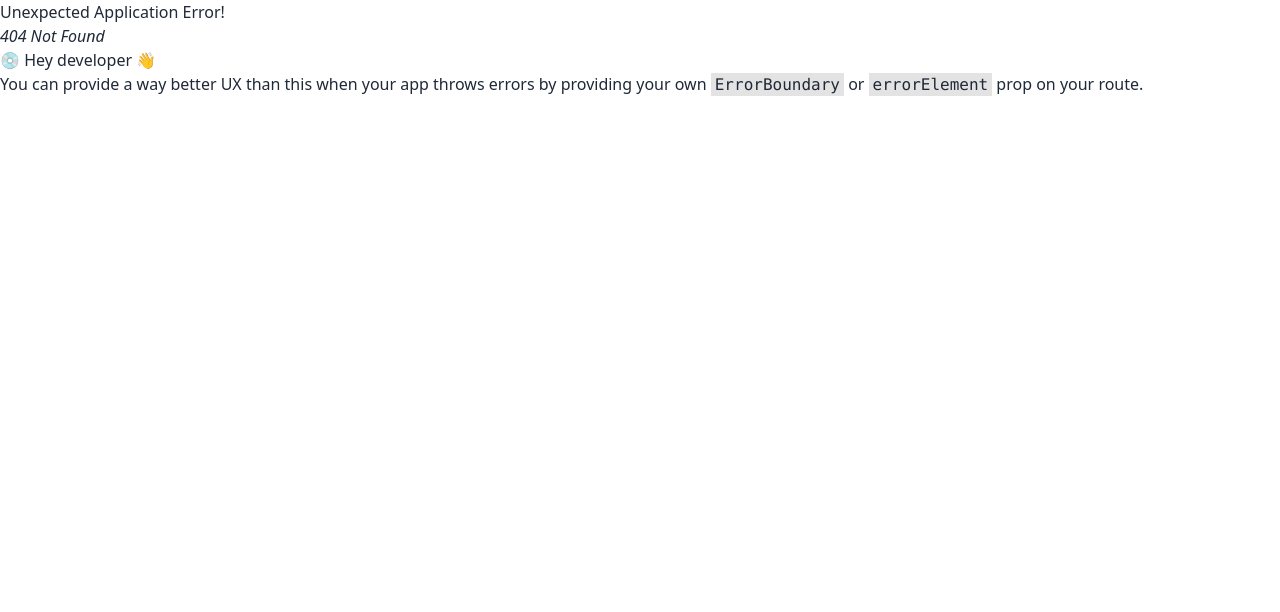
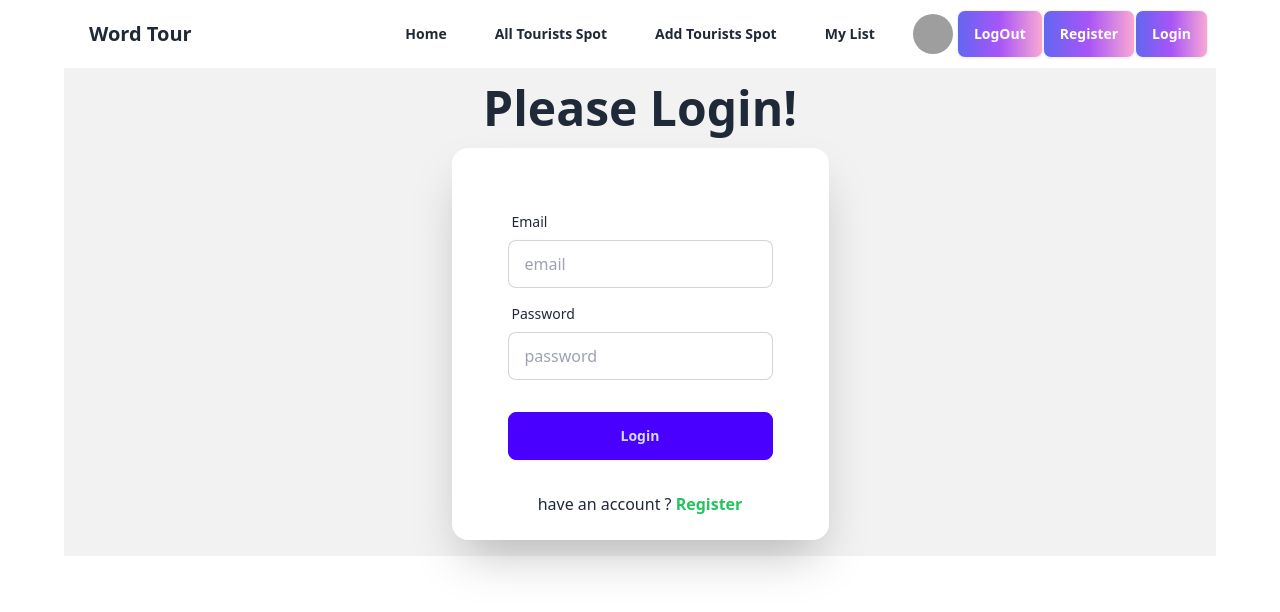
Before and after one commit to SopnilSwapon/world-tour-client, a React (Vite) app: page /login in a window 1280 px wide. Before the commit this address had no page. Shown: the top 612 px of the page. Built offline with nearby package versions, Linux system fonts and the light colour scheme; no server answers; grey boxes are pictures that could not be loaded.

Commit message:
added login form and login function

```diff
--- a/package.json
+++ b/package.json
@@ -18,6 +18,7 @@
     "react-dom": "^18.2.0",
     "react-icons": "^5.1.0",
     "react-router-dom": "^6.23.0",
+    "react-toastify": "^10.0.5",
     "sort-by": "^1.2.0",
     "sweetalert2": "^11.10.8"
   },
--- /dev/null
+++ b/src/Pages/Login/Login.jsx
@@ -0,0 +1,68 @@
+import { useContext } from "react";
+import { Link } from "react-router-dom";
+import { AuthContext } from "../../Provider/AuthProvider";
+import Swal from "sweetalert2";
+import { ToastContainer, toast } from 'react-toastify';
+  import 'react-toastify/dist/ReactToastify.css';
+
+const Login = () => {
+    const {login} = useContext(AuthContext)
+    const handleLogin = e => {
+         e.preventDefault();
+         const form = e.target;
+         const email = form.email.value;
+         const password = form.password.value;
+         login(email, password)
+         .then(result => {
+            console.log(result.user);
+            Swal.fire({
+                icon: "success",
+                title: "YAY",
+                text: "Login Successful!",
+            });
+         })
+         .catch(error => {
+            console.error(error.message);
+            toast.error('You have an wrong email & password')
+
+         })
+    }
+    return (
+        <div>
+            <div className="hero bg-base-200">
+                <div className="hero-content flex-col">
+                    <div className="text-center lg:text-left">
+                        <h1 className="text-5xl font-bold">Please Login!</h1>
+                    </div>
+                    <div className="card shrink-0 w-full max-w-sm shadow-2xl bg-base-100 p-6">
+                        <form onSubmit={handleLogin} className="card-body">
+                            <div className="form-control">
+                                <label className="label">
+                                    <span className="label-text">Email</span>
+                                </label>
+                                <input type="email" name="email" placeholder="email" className="input input-bordered" required />
+                            </div>
+
+                            <div className="form-control relative">
+                                <label className="label">
+                                    <span className="label-text">Password</span>
+                                </label>
+                                <input type='password' name="password" placeholder="password" className="input input-bordered" required />
+
+                            </div>
+                            <div className="form-control mt-6">
+                                <button className="btn btn-primary">Login</button>
+                            </div>
+                        </form>
+                        <div className="text-center">
+                            <Link to='/register'>have an account ? <span className="text-green-500 font-bold">Register</span></Link>
+                        </div>
+                    </div>
+                </div>
+            </div>
+            <ToastContainer></ToastContainer>
+        </div>
+    );
+};
+
+export default Login;
--- a/src/Pages/Navbar/Navbar.jsx
+++ b/src/Pages/Navbar/Navbar.jsx
@@ -1,12 +1,26 @@
+import { useContext } from "react";
 import { NavLink } from "react-router-dom";
+import { AuthContext } from "../../Provider/AuthProvider";
+import { ToastContainer, toast } from 'react-toastify';
+  import 'react-toastify/dist/ReactToastify.css';
 
 const Navbar = () => {
+    const { LogOut, user } = useContext(AuthContext);
     const navLinks = <>
-      <li><NavLink to='/'>Home</NavLink></li>
-      <li><NavLink to='/allSpots'>All Tourists Spot</NavLink></li>
-      <li><NavLink to='/addTouristSpots'>Add Tourists Spot</NavLink></li>
-       <li><NavLink to='/myList'>My List</NavLink></li>
+        <li><NavLink to='/'>Home</NavLink></li>
+        <li><NavLink to='/allSpots'>All Tourists Spot</NavLink></li>
+        <li><NavLink to='/addTouristSpots'>Add Tourists Spot</NavLink></li>
+        <li><NavLink to='/myList'>My List</NavLink></li>
     </>
+    const handleLogOut = () => {
+        LogOut()
+        .then(()=> {
+            toast('LogOut Successful')
+        })
+        .catch(error => {
+            console.error(error.message)
+        })
+    }
     return (
         <div>
             <div className="navbar bg-base-100">
@@ -23,13 +37,26 @@ const Navbar = () => {
                 </div>
                 <div className="navbar-center hidden lg:flex">
                     <ul className="menu menu-horizontal font-bold gap-x-4 px-1">
-                    {navLinks}
+                        {navLinks}
                     </ul>
                 </div>
                 <div className="navbar-end">
-                    <button className="btn bg-gradient-to-r from-indigo-500 via-purple-500 to-pink-300 text-white"><NavLink to='/register'>Register</NavLink></button>
+                    <>
+                        <div tabIndex={0} role="button" className="btn btn-ghost btn-circle avatar">
+                            <div className="w-10 rounded-full">
+                                <img title={user?.displayName} alt="Tailwind CSS Navbar component" src="https://daisyui.com/images/stock/photo-1534528741775-53994a69daeb.jpg" />
+                            </div>
+                        </div>
+                        <button onClick={handleLogOut} className="btn bg-gradient-to-r from-indigo-500 via-purple-500 to-pink-300 text-white"><NavLink to='/login'>LogOut</NavLink></button>
+
+                    </>
+                    <>
+                        <button className="btn bg-gradient-to-r from-indigo-500 via-purple-500 to-pink-300 text-white"><NavLink to='/register'>Register</NavLink></button>
+                        <button className="btn bg-gradient-to-r from-indigo-500 via-purple-500 to-pink-300 text-white"><NavLink to='/login'>Login</NavLink></button>
+                    </>
                 </div>
             </div>
+            <ToastContainer></ToastContainer>
         </div>
     );
 };
--- a/src/Pages/Register/Register.jsx
+++ b/src/Pages/Register/Register.jsx
@@ -3,10 +3,12 @@ import { HiEye, HiEyeOff } from "react-icons/hi";
 import { Link } from "react-router-dom";
 import { AuthContext } from "../../Provider/AuthProvider";
 import Swal from "sweetalert2";
+import { ToastContainer, toast } from 'react-toastify';
+  import 'react-toastify/dist/ReactToastify.css';
 
 const Register = () => {
     const [showPass, setShowPass] = useState(true);
-    const {createUser} = useContext(AuthContext);
+    const { createUser } = useContext(AuthContext);
     const handleRegister = e => {
         e.preventDefault();
         const form = e.target;
@@ -15,6 +17,14 @@ const Register = () => {
         const photo = form.photo.value;
         const password = form.password.value;
         console.log(name, email, photo, password);
+        // password validation
+        if(password.length < 6){
+            return toast.error('You should have at least 6 characters')
+        }
+        if(!/(?=.*[a-z])(?=.*[A-Z])/.test(password)){
+            return toast.error('You should have at least one uppercase & one lower case')
+        }
+
         createUser(email, password)
             .then(result => {
                 console.log(result);
@@ -26,7 +36,7 @@ const Register = () => {
                 form.reset();
 
             })
-        .catch(error =>{
+            .catch(error => {
                 console.error(error)
             })
     }
@@ -68,7 +78,7 @@ const Register = () => {
                                 <input type={showPass ? 'password' : 'text'} name="password" placeholder="password" className="input input-bordered" required />
                                 <div onClick={handleShowPass} className="absolute top-14 left-52">
                                     {
-            showPass ?  <HiEyeOff></HiEyeOff> : <HiEye> </HiEye>
+                                        showPass ? <HiEyeOff></HiEyeOff> : <HiEye> </HiEye>
                                     }
                                 </div>
                             </div>
@@ -82,6 +92,7 @@ const Register = () => {
                     </div>
                 </div>
             </div>
+            <ToastContainer></ToastContainer>
         </div>
     );
 };
--- a/src/Provider/AuthProvider.jsx
+++ b/src/Provider/AuthProvider.jsx
@@ -1,23 +1,40 @@
-import { createContext, useState } from "react";
+import { createContext, useEffect, useState } from "react";
 import PropTypes from 'prop-types'; // ES6
-import { createUserWithEmailAndPassword, getAuth } from "firebase/auth";
+import { createUserWithEmailAndPassword, getAuth, onAuthStateChanged, signInWithEmailAndPassword, signOut } from "firebase/auth";
 import app from "../../public/firebase/firebase.config";
 
 
 
 export const AuthContext = createContext(null)
 const AuthProvider = ({children}) => {
-    const auth = getAuth(app)
+    const auth = getAuth(app);
+    const [users, setUsers] = useState(null);
+//____________ Create user_______________ //
     const createUser = (email, password) => {
         return createUserWithEmailAndPassword(auth, email, password)
-    }
+    };
+    //____________ User Login_______________ //
+   const login = (email, password) => {
+    return signInWithEmailAndPassword(auth, email, password)
+   }
+   //____________ Log Out_______________ //
+   const LogOut = () => {
+    return signOut(auth)
+   }
 
-    const [users, setUsers] = useState(null);
 
     const authInfo = {
             users,
-            createUser
-    }
+            createUser,
+            login,
+            LogOut
+    };
+    useEffect(()=>{
+        onAuthStateChanged(auth, (currentUser)=> {
+            setUsers(currentUser)
+            console.log(currentUser);
+        })
+    },[])
     return (
         <AuthContext.Provider value={authInfo}>
             {children}
--- a/src/Router/Router.jsx
+++ b/src/Router/Router.jsx
@@ -3,6 +3,7 @@ import Root from "../Root/Root";
 import Home from "../Pages/Home/Home";
 import AddToristSpots from "../Pages/AddToristSpots/AddToristSpots";
 import Register from "../Pages/Register/Register";
+import Login from "../Pages/Login/Login";
 
   const router = createBrowserRouter([
     {
@@ -20,6 +21,10 @@ import Register from "../Pages/Register/Register";
         {
           path: '/register',
           element: <Register></Register>
+        },
+        {
+          path: '/login',
+          element: <Login></Login>
         }
       ]
     },
```
Also changed, not shown: 1 other file (tests, documents, lock files or other folders). Lines whose indentation alone changed are shown as unchanged.
